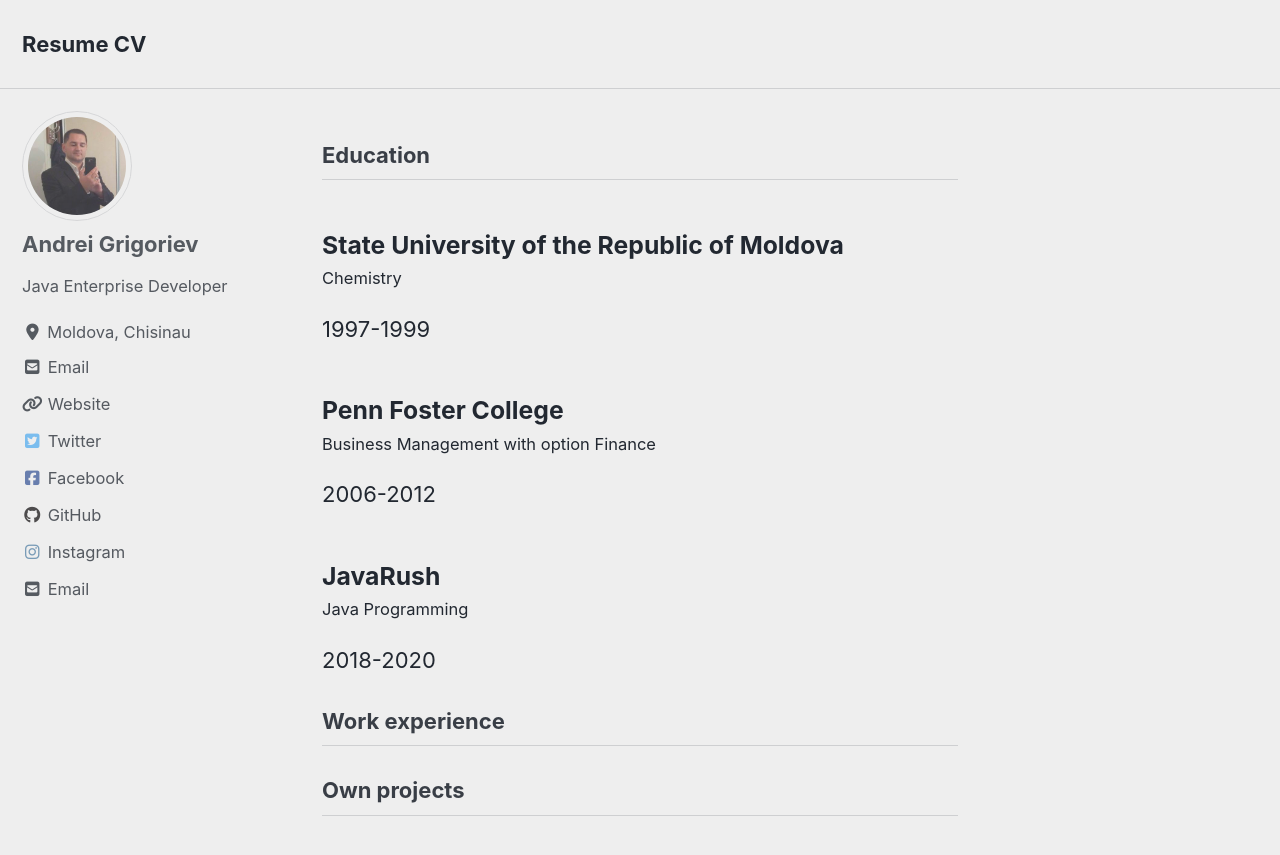
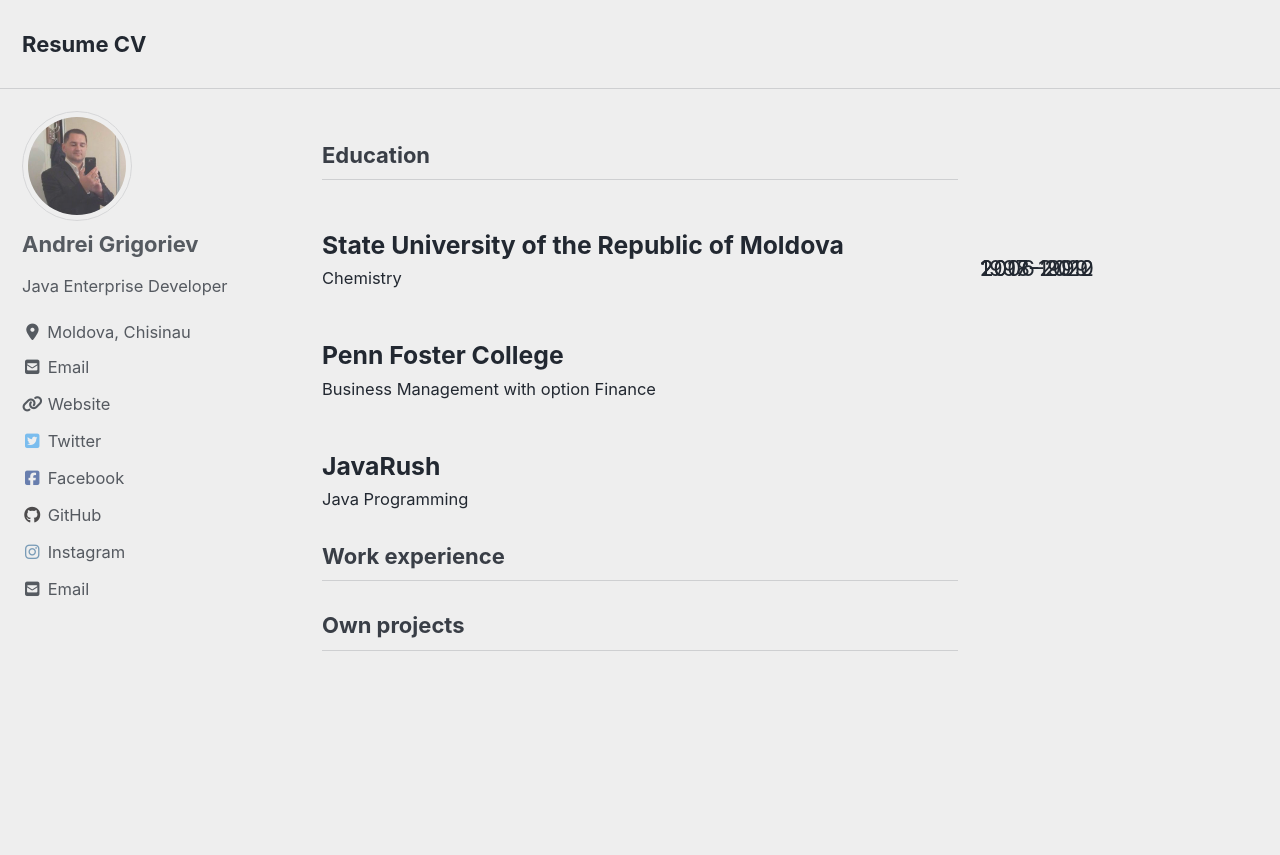
Before and after one commit to grigorievfinance/grigorievfinance.github.io, a Jekyll site: the page built from index.html, in a window 1280 px wide and 900 px high. Shown: the top 855 px of the window. Built offline with Jekyll 4.4.1, drawn with Linux system fonts in a browser that asks for light colours; cached includes are drawn as plain includes; nearby versions of some CDN libraries; the list of posts is cut into pages by our own code.

Commit message:
remove class date_right

```diff
--- a/_layouts/home.html
+++ b/_layouts/home.html
@@ -8,15 +8,15 @@
 <article class="archive__item" itemscope itemtype="https://schema.org/CreativeWork">
     <h3 class="archive__item-title" itemprop="headline">{{ site.data.ui-text[site.locale].education1_name | default: "State University of the Republic of Moldova" }}</h3>
     <p class="archive__item-excerpt" itemprop="description">{{ site.data.ui-text[site.locale].education1_description | default: "Chemistry" }}</p>
-    <p class="date__right">{{ site.data.ui-text[site.locale].education1_date | default: "1997-1999" }}</p>
+    <p class="sidebar__right">{{ site.data.ui-text[site.locale].education1_date | default: "1997-1999" }}</p>
 
     <h3 class="archive__item-title" itemprop="headline">{{ site.data.ui-text[site.locale].education2_name | default: "Penn Foster College" }}</h3>
     <p class="archive__item-excerpt" itemprop="description">{{ site.data.ui-text[site.locale].education2_description | default: "Business Management with option Finance" }}</p>
-    <p class="date__right">{{ site.data.ui-text[site.locale].education2_date | default: "2006-2012" }}</p>
+    <p class="sidebar__right">{{ site.data.ui-text[site.locale].education2_date | default: "2006-2012" }}</p>
 
     <h3 class="archive__item-title" itemprop="headline">{{ site.data.ui-text[site.locale].education3_name | default: "JavaRush" }}</h3>
     <p class="archive__item-excerpt" itemprop="description">{{ site.data.ui-text[site.locale].education3_description | default: "Java Programming" }}</p>
-    <p class="date__right">{{ site.data.ui-text[site.locale].education3_date | default: "2018-2020" }}</p>
+    <p class="sidebar__right">{{ site.data.ui-text[site.locale].education3_date | default: "2018-2020" }}</p>
 </article>
 
 <h3 class="archive__subtitle">{{ site.data.ui-text[site.locale].experience_label | default: "Work experience" }}</h3>
--- a/_sass/minimal-mistakes/_sidebar.scss
+++ b/_sass/minimal-mistakes/_sidebar.scss
@@ -108,10 +108,6 @@
   @include breakpoint($x-large) {
     margin-right: 0;
   }
-}
-
-.date__right {
-    text-aling: right;
 }
 
 /*
```
